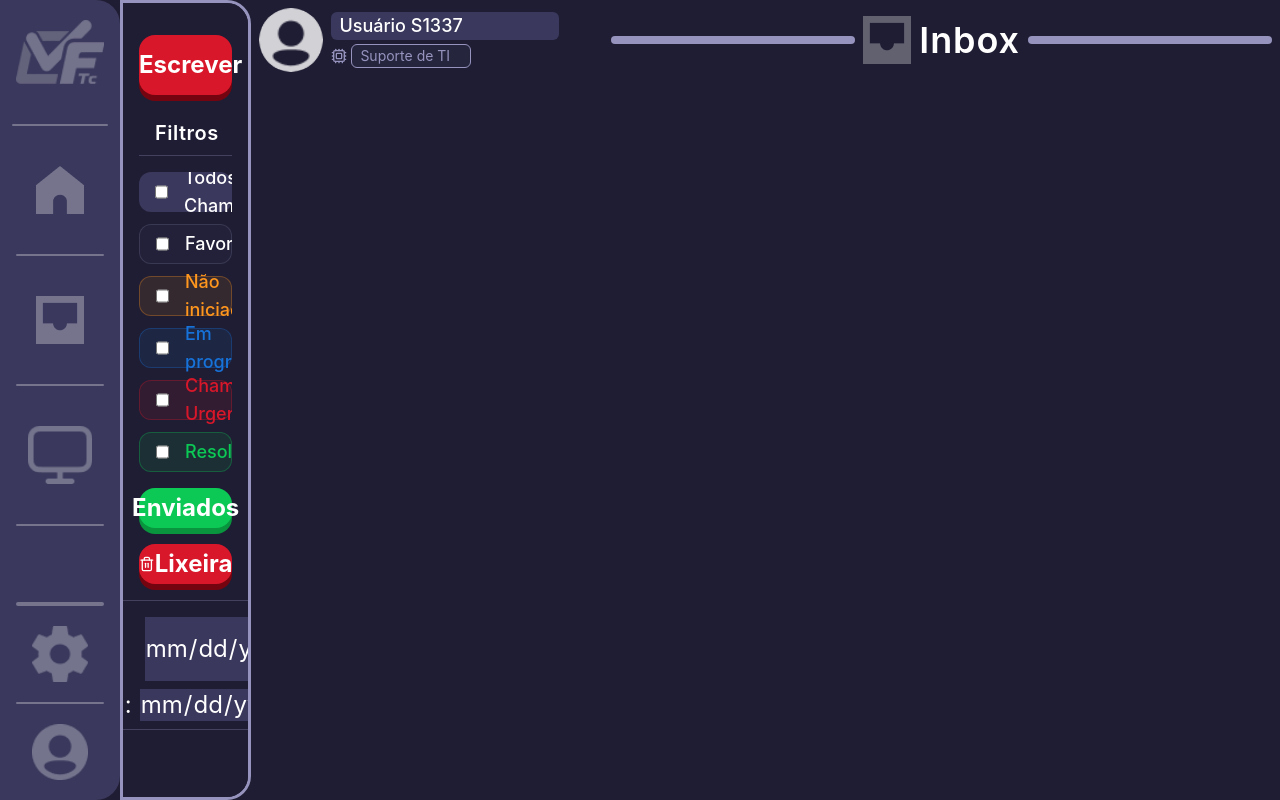
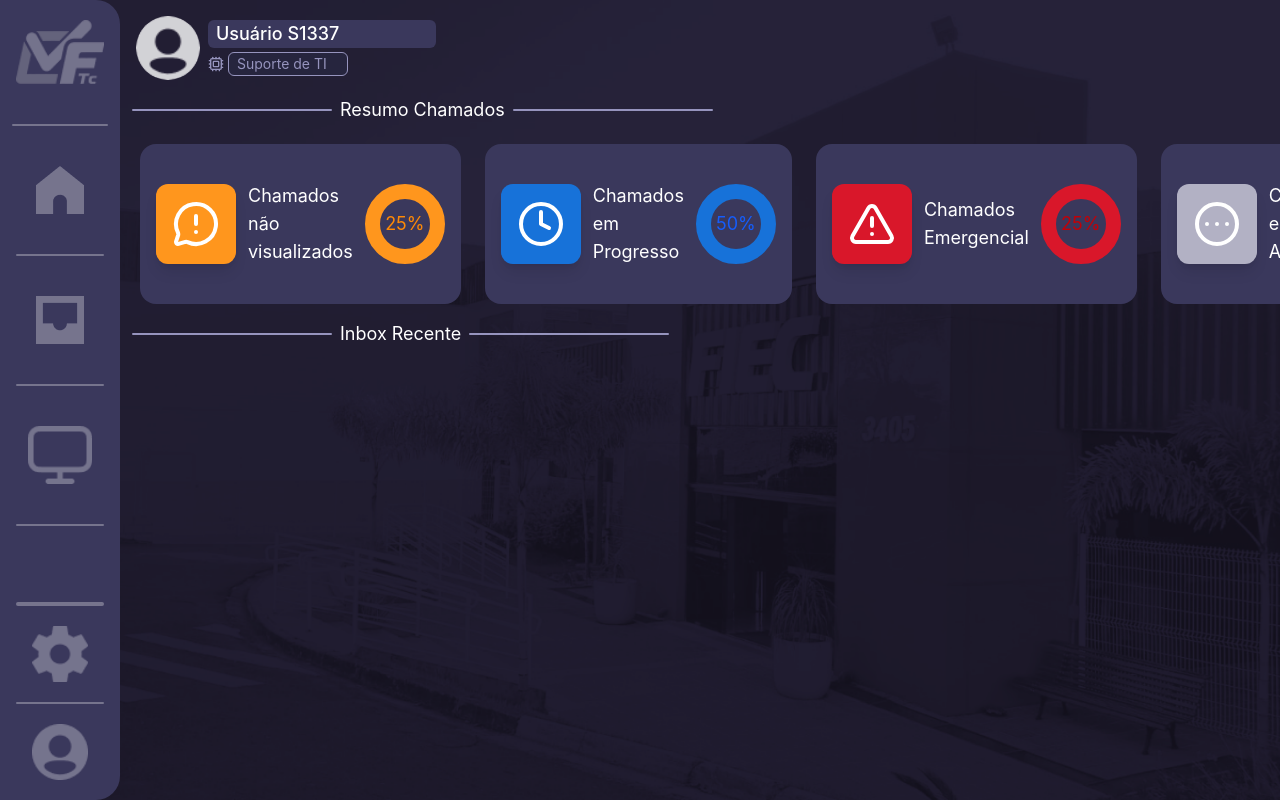
Before and after one commit to enzomlfiec/Fiec-Taskcall, a React (Vite) app in the folder src/frontend/: page /painel in a window 1280 px wide. Built offline with nearby package versions, Linux system fonts and the light colour scheme.

Commit message:
Tela principal Header feito

```diff
--- a/src/frontend/src/App.jsx
+++ b/src/frontend/src/App.jsx
@@ -4,6 +4,7 @@ import "../style.css";
 import FakeLayers from "./components/FakeLayers";
 import { Routes, Route } from "react-router-dom";
 import Inbox from "./components/Inbox";
+import TelaPrincipal from "./components/TelaPrimcipal";
 
 function App() {
   return (
@@ -18,7 +19,7 @@ function App() {
       }
       */}
 
-      <Inbox/>
+      <TelaPrincipal/>
 
     </>
   );
--- a/src/frontend/src/components/LayoutUsuario.jsx
+++ b/src/frontend/src/components/LayoutUsuario.jsx
@@ -3,7 +3,7 @@ import perfil from "../assets/perfil.png";
 
 const LayoutUsuario = () => {
     return (
-        <div className="flex justify-start w-90 h-30 m-1 p-1 bg-fundo-fundo items-start">
+        <div className="flex justify-start w-90 m-1 p-1  items-start">
 
 
             <div className="flex items-center gap-2">
--- /dev/null
+++ b/src/frontend/src/components/TelaPrimcipal.jsx
@@ -0,0 +1,100 @@
+import SideBar from "./SideBar";
+import LayoutUsuario from "./LayoutUsuario";
+
+{/* Icones */}
+import { MessageCircleWarning } from 'lucide-react';
+import { Clock4 } from 'lucide-react';
+import { TriangleAlert } from 'lucide-react';
+import { CircleEllipsis } from 'lucide-react';
+
+const TelaPrincipal = () => {
+    return(
+        <>
+         <div className="flex z-10 min-h-screen w-screen bg-[url(public/assets/login2.png)] bg-cover bg-center items-stretch overflow-hidden">
+
+           <SideBar/>
+
+        <header className="flex flex-col gap-2 w-full m-2">
+
+             <LayoutUsuario/>
+
+            <div className="flex flex-row text-pri text-lg justify-start items-center px-1 gap-2">
+             <div className="flex h-0.5 w-50 bg-borda rounded-2xl"></div>
+             Resumo Chamados
+             <div className="flex h-0.5 w-50 bg-borda rounded-3xl"></div>
+
+            </div>
+
+             <article className="flex flex-row w-full  h-45">
+
+                <div className="flex flex-row h-40 w-81 gap-3 bg-fundo-razo rounded-2xl p-4 m-3 items-center justify-center text-pri text-xl ">
+
+                    <div className="flex items-center justify-center w-20 h-20 shrink-0 bg-sec-amarelo rounded-xl text-pri  shadow-lg">
+                        <MessageCircleWarning
+                        className="w-12 h-12"/>
+                    </div>
+
+                         <span className="flex text-pri text-lg">Chamados não visualizados</span>
+
+                    <div className="flex items-center justify-center w-20 h-20 ml-auto shrink-0 rounded-full border-15 border-sec-amarelo text-lg text-orange-400 ">
+                        25%
+                    </div>
+
+                </div>
+
+                 <div className="flex flex-row h-40 w-81 gap-3 bg-fundo-razo rounded-2xl p-4 m-3 items-center justify-center text-pri text-xl ">
+
+                    <div className="flex items-center justify-center w-20 h-20 shrink-0 bg-sec-azul rounded-xl text-pri
+                    shadow-lg">
+                        <Clock4 className="w-12 h-12"/>
+                    </div>
+
+                         <span className="flex text-pri text-lg">Chamados em Progresso</span>
+
+                    <div className="flex items-center justify-center w-20 h-20 ml-auto shrink-0 rounded-full border-15 border-sec-azul text-lg text-blue-600 ">
+                        50%
+                    </div>
+
+                </div>
+
+                 <div className="flex flex-row h-40 w-81 gap-3 bg-fundo-razo rounded-2xl p-4 m-3 items-center justify-center text-pri text-xl ">
+
+                    <div className="flex items-center justify-center w-20 h-20 shrink-0 bg-sec-vermelho rounded-xl text-pri shadow-lg">
+                        <TriangleAlert className="w-12 h-12"/>
+                    </div>
+
+                         <span className="flex text-pri text-lg">Chamados Emergencial</span>
+
+                    <div className="flex items-center justify-center w-20 h-20 ml-auto shrink-0 rounded-full border-15 border-sec-vermelho text-lg text-red-700">
+                        25%
+                    </div>
+
+                </div>
+
+                 <div className="flex flex-row h-40 w-81 gap-3 bg-fundo-razo rounded-2xl p-4 m-3 items-center justify-center text-pri text-xl ">
+
+                    <div className="flex items-center justify-center w-20 h-20 shrink-0 bg-sec rounded-xl text-pri shadow-lg">
+                        <CircleEllipsis className="w-12 h-12"/>
+                    </div>
+
+                         <span className="flex text-pri text-lg">Chamados em Análise</span>
+
+                    <div className="flex items-center justify-center w-20 h-20 ml-auto shrink-0 rounded-full border-15 border-sec text-lg text-pri">
+                        0%
+                    </div>
+                </div>
+             </article>
+
+             <div className="flex flex-row text-pri text-lg justify-start items-center px-1 gap-2">
+             <div className="flex h-0.5 w-50 bg-borda rounded-2xl"></div>
+             Inbox Recente
+             <div className="flex h-0.5 w-50 bg-borda rounded-3xl"></div>
+            </div>
+
+           </header>
+        </div>
+    </>
+    )
+}
+
+export default TelaPrincipal
```
